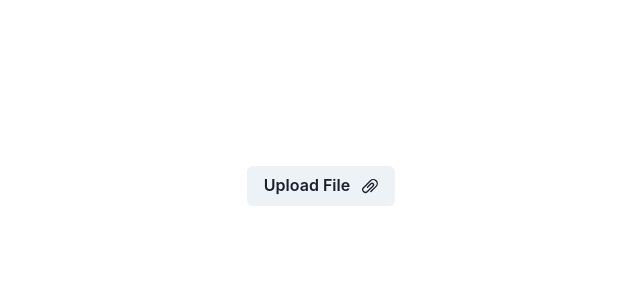
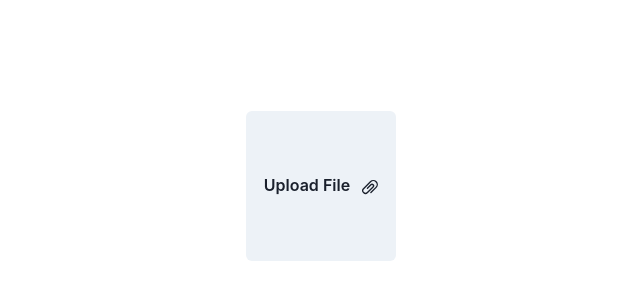
Before and after one commit to thaneesh-babu/daymaker-v4, a React (Vite) app in the folder client/: page / in a window 1280 px wide. Shown: the part 214-514 px from the top of the page, without its empty margins (319-959 px from the left). Built offline with nearby package versions, Linux system fonts and the light colour scheme.

Commit message:
Made upload button bigger

```diff
--- a/client/src/components/FileUpload.jsx
+++ b/client/src/components/FileUpload.jsx
@@ -1,30 +1,31 @@
-import { Button, Box } from "@chakra-ui/react";
+import { Button, Box, Square } from "@chakra-ui/react";
 import { AttachmentIcon } from "@chakra-ui/icons";
-import "../App.css";
 import { useRef } from "react";
 
 // https://medium.com/web-dev-survey-from-kyoto/how-to-customize-the-file-upload-button-in-react-b3866a5973d8
 export default function FileUpload(props) {
-    const { formInputRef = useRef() } = { ...props };
+    const { fileInputRef = useRef() } = { ...props };
     const WrapperHandler = () => {
-        formInputRef.current.click();
+        fileInputRef.current.click();
     };
     const {
-        formInputChangeHandler = (event) => {
-            console.log(formInputRef.current.files);
+        onChangeHandler = (event) => {
+            console.log(fileInputRef.current.files);
         },
     } = { ...props };
 
     return (
         <Box>
-            <Button onClick={WrapperHandler}>
-                Upload File <AttachmentIcon ml={3} />
-            </Button>
+            <Square size={150}as={Button} onClick={WrapperHandler}>
+                <Box>
+                    Upload File <AttachmentIcon ml={2} />
+                </Box>
+            </Square>
             <input
-                onChange={formInputChangeHandler}
+                onChange={onChangeHandler}
                 style={{ display: "none" }}
                 type="file"
-                ref={formInputRef}
+                ref={fileInputRef}
             />
         </Box>
     );
```
